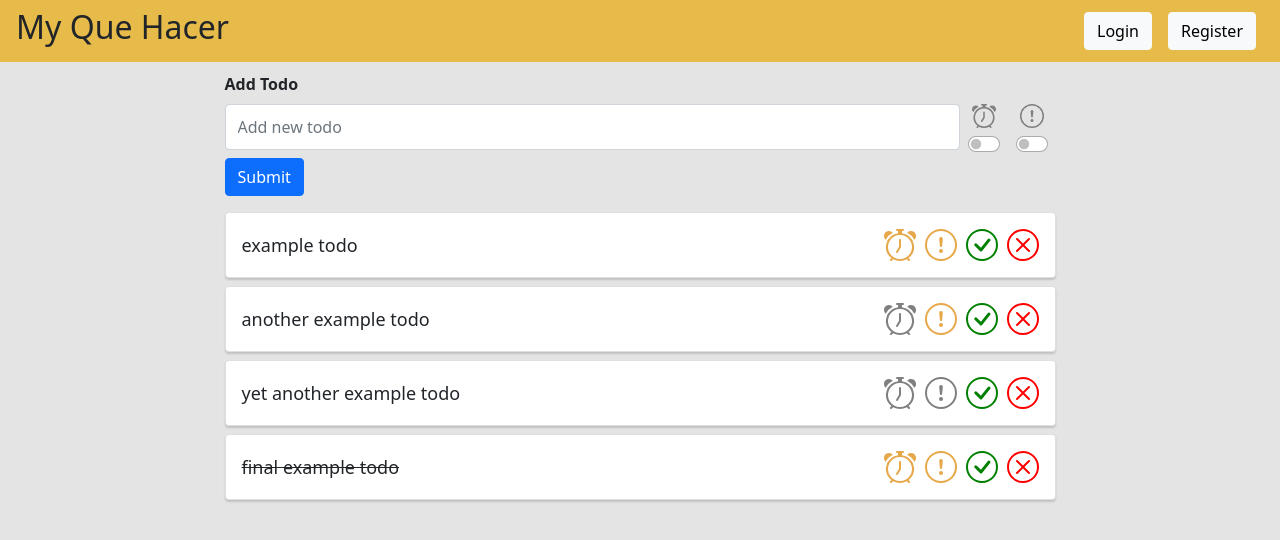
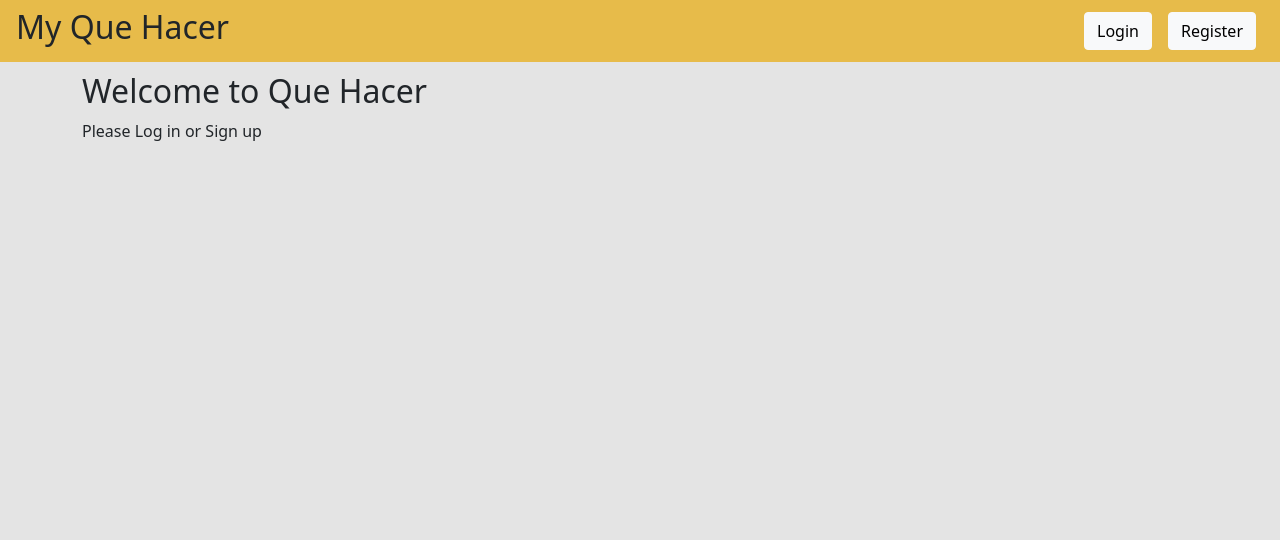
Before and after one commit to reneey30/my-que-hacer-frontend, a React (Create React App) app: page / in a window 1280 px wide. Shown: the top 540 px of the page. Built offline with nearby package versions, Linux system fonts and the light colour scheme.

Commit message:
fully implement auth

```diff
--- a/src/App.js
+++ b/src/App.js
@@ -43,10 +43,23 @@ function App() {
         username = {username}
         setUsername = {setUsername}
       />
+
       <div className="container">
         <div className="row justify-content-md-center">
-          <AddTodo todos={todos} setTodos={setTodos} />
-          <TodoList todos={todos} setTodos={setTodos} />
+          {userId ? (
+            <>
+              <AddTodo todos={todos} setTodos={setTodos} />
+              <TodoList todos={todos} setTodos={setTodos} />
+            </>
+
+          ) : (
+            <div>
+              <h2>Welcome to Que Hacer</h2>
+              <p> Please Log in or Sign up</p>
+            </div>
+          )}
+          {/* <AddTodo todos={todos} setTodos={setTodos} />
+          <TodoList todos={todos} setTodos={setTodos} /> */}
         </div>
       </div>
     </div>
--- a/src/components/AddTodo.js
+++ b/src/components/AddTodo.js
@@ -2,12 +2,6 @@ import { useState } from "react";
 import { Button, Form } from "react-bootstrap";
 import "bootstrap/dist/css/bootstrap.min.css";
 import { Alarm, ExclamationCircle } from 'react-bootstrap-icons';
-
-// function AddTodo() {
-//   return (
-//     <div>AddTodo</div>
-//   )
-// }
 
 function AddTodo({ todos, setTodos }) {
   const [value, setValue] = useState("");
--- a/src/components/Nav.js
+++ b/src/components/Nav.js
@@ -60,6 +60,7 @@ function Nav({ userId, setUserId, username, setUsername }) {
         setAuthResponse(data);
         console.log("data from server");
         console.log(data);
+
         data.success? setIsLogged(true):console.log("not logged in");
         data.user_id? setUserId(data.user_id): console.log("not loggedin");
         data.username? setUsername(data.username): console.log("no username");
@@ -69,13 +70,28 @@ function Nav({ userId, setUserId, username, setUsername }) {
   const registerHandler = (e) => {
     e.preventDefault();
     register();
-    e.target.reset();
-    handleCloseR();
+    // if(authResponse.signup_error){
+    //   console.log(authResponse.signup_error)
+    // }
+    // else{
+      e.target.reset();
+      handleCloseR();
+    // }
+
+
   };
 
   const loginHandler = (e) => {
     e.preventDefault();
     login();
+    // if(authResponse.signin_error){
+    //   console.log(authResponse.signin_error)
+    // }
+    // else{
+    //   e.target.reset();
+    //   handleCloseL();
+    // }
+    // authResponse.signup_error?
     e.target.reset();
     handleCloseL();
   };
```
